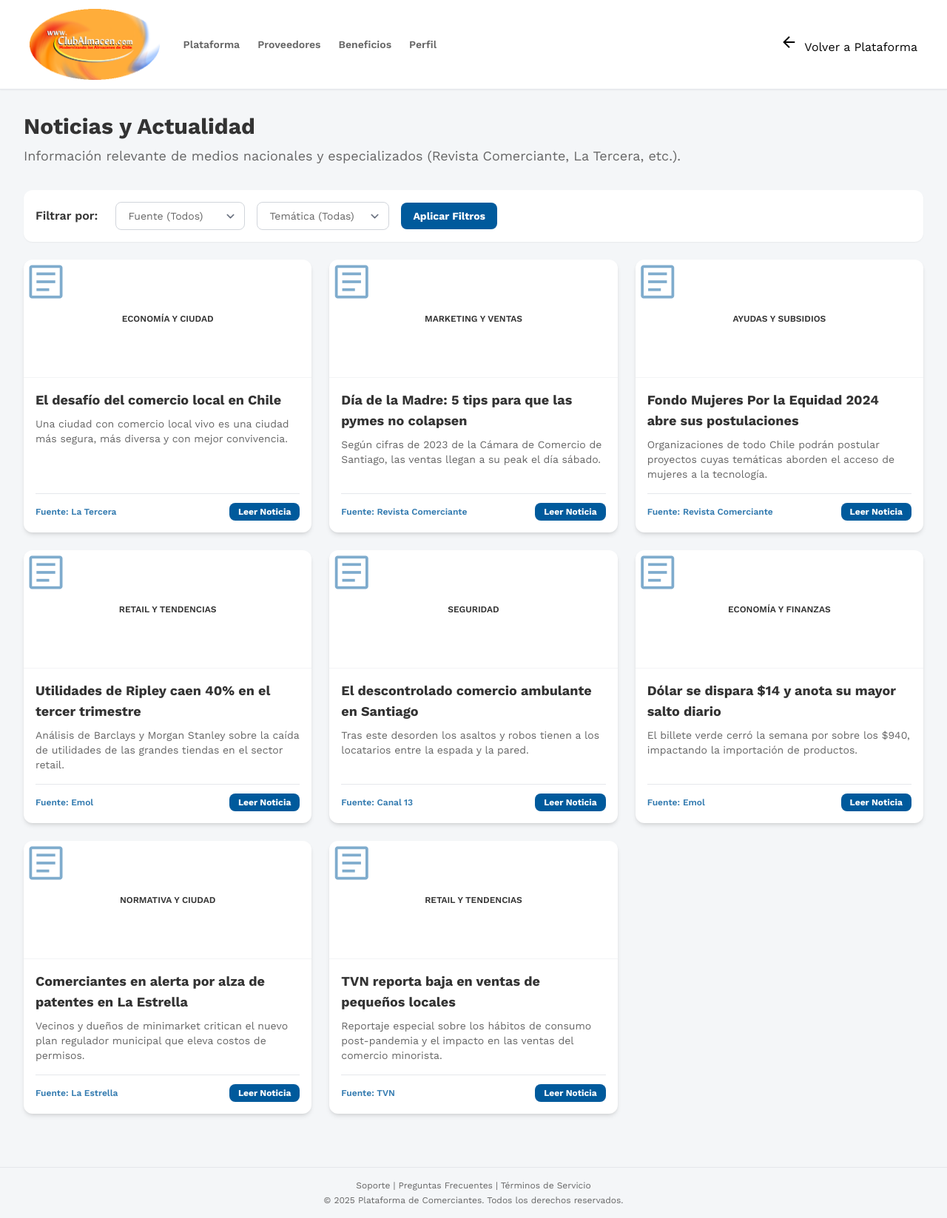
After one commit to MartinAlonsooo/ProyectoFinalForo-main-martin, a Django app: page /noticias/ in a window 1280 px wide. The commit adds this page. Shown: the whole page at 74% size. Run offline with Django 5.2, Linux system fonts and the light colour scheme; some libraries are stand-ins or nearby versions.

Commit message:
agregué funcionalidd noticias pero hay que mejorar

```diff
--- /dev/null
+++ b/usuarios/templates/usuarios/noticias.html
@@ -0,0 +1,149 @@
+{% load static %}
+{% load my_custom_filters %}
+<!DOCTYPE html>
+<html class="light" lang="es">
+<head>
+    <meta charset="utf-8"/>
+    <meta content="width=device-width, initial-scale=1.0" name="viewport"/>
+    <title>Noticias del Rubro</title>
+    <script src="https://cdn.tailwindcss.com?plugins=forms,container-queries"></script>
+
+    <link href="https://fonts.googleapis.com/css2?family=Work+Sans:wght@400;500;600;700&display=swap" rel="stylesheet"/>
+    <link href="https://fonts.googleapis.com/css2?family=Material+Symbols+Outlined" rel="stylesheet"/>
+
+    <script id="tailwind-config">
+        tailwind.config = {
+          darkMode: "class",
+          theme: {
+            extend: {
+              colors: {
+                "primary": "#005A9C",
+                "secondary": "#FF9800",
+                "background-light": "#F4F6F8",
+                "background-dark": "#101c22",
+                "text-light": "#333333",
+                "text-dark": "#F4F6F8",
+                "text-muted-light": "#666666",
+                "text-muted-dark": "#a0aec0",
+              },
+              fontFamily: {
+                "display": ["Work Sans", "sans-serif"],
+              },
+              borderRadius: {"DEFAULT": "0.25rem", "lg": "0.5rem", "xl": "0.75rem", "full": "9999px"},
+            },
+          },
+        }
+    </script>
+</head>
+<body class="bg-background-light dark:bg-background-dark font-display">
+    <div class="relative flex h-auto min-h-screen w-full flex-col group/design-root overflow-x-hidden">
+        <div class="layout-container flex h-full grow flex-col">
+
+            <header class="flex items-center justify-between whitespace-nowrap bg-white dark:bg-background-dark border-b border-solid border-gray-200 dark:border-gray-700 px-10 py-3 shadow-sm sticky top-0 z-50">
+                <div class="flex items-center gap-8">
+                    <div class="flex items-center gap-3">
+                        <img src="{% static 'img/logoClubAlmacen.png' %}" alt="Logo de la Plataforma" class="h-24 w-auto"/>
+                    </div>
+                    <nav class="hidden md:flex gap-6 text-text-muted-light dark:text-text-muted-dark font-semibold text-sm">
+                        <a href="{% url 'plataforma_comerciante' %}" class="hover:text-primary transition-colors">Plataforma</a>
+                        <a href="{% url 'directorio' %}" class="hover:text-primary transition-colors">Proveedores</a>
+                        <a href="{% url 'beneficios' %}" class="hover:text-primary transition-colors">Beneficios</a>
+                        <a href="{% url 'perfil' %}" class="hover:text-primary transition-colors">Perfil</a>
+                    </nav>
+                </div>
+                <div class="flex justify-end gap-4 items-center">
+                    <a href="{% url 'plataforma_comerciante' %}" class="btn btn-outline-secondary">
+                        <i class="material-symbols-outlined me-1">arrow_back</i>
+                        <span class="hidden sm:inline">Volver a Plataforma</span>
+                    </a>
+                </div>
+            </header>
+
+            <main class="flex-1 w-full max-w-screen-xl mx-auto p-6 lg:p-8">
+
+                <h1 class="text-3xl font-bold text-text-light dark:text-text-dark mb-2">Noticias y Actualidad</h1>
+                <p class="text-text-muted-light dark:text-text-muted-dark text-lg mb-8">Información relevante de medios nacionales y especializados (Revista Comerciante, La Tercera, etc.).</p>
+
+                <form method="get" action="{% url 'noticias' %}" id="filter-news-form" class="flex flex-wrap gap-4 mb-6 items-center bg-white p-4 rounded-xl shadow-sm">
+
+                    <h3 class="text-base font-semibold text-text-light mr-2">Filtrar por:</h3>
+
+                    {# Filtro por Periodico/Fuente #}
+                    <select name="fuente" onchange="document.getElementById('filter-news-form').submit()"
+                            class="px-4 py-2 border border-gray-300 rounded-lg text-sm text-text-muted-light focus:ring-primary focus:border-primary">
+                        <option value="TODOS" {% if source_seleccionada == 'TODOS' %}selected{% endif %}>
+                            Fuente (Todos)
+                        </option>
+                        {% for source in fuentes %}
+                            <option value="{{ source }}" {% if source == source_seleccionada %}selected{% endif %}>
+                                {{ source }}
+                            </option>
+                        {% endfor %}
+                    </select>
+
+                    {# Filtro por Temática/Temas #}
+                    <select name="tematica" onchange="document.getElementById('filter-news-form').submit()"
+                            class="px-4 py-2 border border-gray-300 rounded-lg text-sm text-text-muted-light focus:ring-primary focus:border-primary">
+                        <option value="TODOS" {% if theme_seleccionada == 'TODOS' %}selected{% endif %}>
+                            Temática (Todas)
+                        </option>
+                        {% for theme in tematicas %}
+                            <option value="{{ theme }}" {% if theme == theme_seleccionada %}selected{% endif %}>
+                                {{ theme }}
+                            </option>
+                        {% endfor %}
+                    </select>
+
+                    <button type="submit" class="px-4 py-2 bg-primary text-white text-sm font-bold rounded-lg hover:bg-primary/90 transition-colors">
+                        Aplicar Filtros
+                    </button>
+
+                    {% if source_seleccionada != 'TODOS' or theme_seleccionada != 'TODOS' %}
+                    <a href="{% url 'noticias' %}" class="text-sm text-red-500 hover:text-red-700 underline ml-auto">Limpiar Filtros</a>
+                    {% endif %}
+                </form>
+
+
+                <div class="grid grid-cols-1 sm:grid-cols-2 lg:grid-cols-3 gap-6">
+
+                    {% for news in noticias %}
+                    <div class="bg-white dark:bg-white rounded-xl shadow-md overflow-hidden flex flex-col group hover:shadow-xl transition-shadow duration-300">
+
+                        <div class="relative p-4 h-40 flex items-center justify-center overflow-hidden border-b border-gray-100">
+                            <span class="material-symbols-outlined text-6xl text-primary opacity-50 absolute inset-0 m-auto">article</span>
+                            <h4 class="text-xs font-semibold uppercase text-text-light z-10 p-2 bg-white/70 backdrop-blur-sm rounded-lg">{{ news.theme }}</h4>
+                        </div>
+
+                        <div class="p-4 flex-1 flex flex-col">
+                            <h3 class="text-lg font-bold text-text-light dark:text-text-dark mb-2">{{ news.title }}</h3>
+                            <p class="text-text-muted-light text-sm mb-4 flex-grow">{{ news.snippet|truncatechars:150 }}</p>
+
+                            <div class="flex items-center justify-between mt-auto border-t pt-3">
+                                <span class="text-xs font-semibold text-primary/80">Fuente: {{ news.source }}</span>
+                                <a href="{{ news.url }}" target="_blank"
+                                   class="px-3 py-1 bg-primary text-white text-xs font-bold rounded-lg hover:bg-primary/90 transition-colors">
+                                    Leer Noticia
+                                </a>
+                            </div>
+                        </div>
+                    </div>
+                    {% empty %}
+                        <div class="col-span-full bg-white dark:bg-white p-10 rounded-xl shadow-sm text-center">
+                            <span class="material-symbols-outlined text-6xl text-text-muted-light mb-4">info</span>
+                            <p class="text-lg font-semibold text-text-muted-light">No se encontraron noticias que coincidan con los filtros seleccionados.</p>
+                            <p class="text-sm text-text-muted-light mt-2">Intenta con otra combinación de fuente y temática.</p>
+                        </div>
+                    {% endfor %}
+
+                </div>
+
+            </main>
+        </div>
+
+        <footer class="text-center text-xs text-text-muted-light border-t border-gray-200 py-4 mt-10">
+            <p>Soporte | Preguntas Frecuentes | Términos de Servicio</p>
+            <p class="mt-1">© 2025 Plataforma de Comerciantes. Todos los derechos reservados.</p>
+        </footer>
+    </div>
+</body>
+</html>
--- a/usuarios/urls.py
+++ b/usuarios/urls.py
@@ -1,4 +1,4 @@
-# usuarios/urls.py (CONTENIDO COMPLETO MODIFICADO)
+# usuarios/urls.py (CÓDIGO COMPLETO MODIFICADO)
 
 from django.urls import path
 from . import views
@@ -21,6 +21,9 @@ urlpatterns = [
     path('directorio/', views.directorio_view, name='directorio'),
     path('directorio/<int:pk>/', views.proveedor_perfil_view, name='proveedor_perfil'),
 
+    # NOTICIAS (NUEVO)
+    path('noticias/', views.noticias_view, name='noticias'),
+
     # GESTIÓN DE ROLES (NUEVAS RUTAS AÑADIDAS)
     path('proveedor/solicitar/', views.solicitar_rol_proveedor_view, name='solicitar_proveedor'),
     path('proveedores/dashboard/', views.proveedor_dashboard_view, name='proveedor_dashboard'),
--- a/usuarios/views.py
+++ b/usuarios/views.py
@@ -7,8 +7,10 @@ from django.core.files.storage import default_storage
 from django.utils import timezone
 from django.db.models import Count, Q
 from django.db import IntegrityError
-from datetime import timedelta, date # <-- Se añade 'date' para la lógica de notificaciones
+from datetime import timedelta, date
 from django.contrib.auth.decorators import login_required
+from django.templatetags.static import static # Importar para usar static() en el backend
+
 
 # Importamos todos los modelos y opciones
 from .models import (
@@ -30,90 +32,110 @@ from .forms import (
 
 # --- SIMULACIÓN DE ESTADO DE SESIÓN GLOBAL ---
 current_logged_in_user = None
-
-# Definición de Roles Display (usando ROLES_CHOICES del modelo)
 ROLES_DISPLAY = dict(ROLES_CHOICES)
 
-# --- FUNCIÓN HELPER: Genera Notificaciones Simuladas (NUEVO) ---
+# --- DATOS DE NOTICIAS EXTERNAS (DATASET COMPLETO Y REALISTA) ---
+ALL_EXTERNAL_NEWS = [
+    {
+        'title': "El desafío del comercio local en Chile",
+        'snippet': "Una ciudad con comercio local vivo es una ciudad más segura, más diversa y con mejor convivencia.",
+        'url': "https://www.nuevopoder.cl/basta-con-guardias-el-desafio-del-comercio-local-en-chile/",
+        'source': "La Tercera",
+        'theme': "Economía y Ciudad",
+        'image_url': static('img/logos/latercera.png')
+    },
+    {
+        'title': "Día de la Madre: 5 tips para que las pymes no colapsen",
+        'snippet': "Según cifras de 2023 de la Cámara de Comercio de Santiago, las ventas llegan a su peak el día sábado.",
+        'url': "https://comerciante.lacuarta.com/categoria/noticias",
+        'source': "Revista Comerciante",
+        'theme': "Marketing y Ventas",
+        'image_url': static('img/logos/comerciante.png')
+    },
+    {
+        'title': "Fondo Mujeres Por la Equidad 2024 abre sus postulaciones",
+        'snippet': "Organizaciones de todo Chile podrán postular proyectos cuyas temáticas aborden el acceso de mujeres a la tecnología.",
+        'url': "https://comerciante.lacuarta.com/categoria/noticias",
+        'source': "Revista Comerciante",
+        'theme': "Ayudas y Subsidios",
+        'image_url': static('img/logos/comerciante.png')
+    },
+    {
+        'title': "Utilidades de Ripley caen 40% en el tercer trimestre",
+        'snippet': "Análisis de Barclays y Morgan Stanley sobre la caída de utilidades de las grandes tiendas en el sector retail.",
+        'url': "https://www.emol.com/movil/economia/index.aspx",
+        'source': "Emol",
+        'theme': "Retail y Tendencias",
+        'image_url': static('img/logos/emol.png')
+    },
+    {
+        'title': "El descontrolado comercio ambulante en Santiago",
+        'snippet': "Tras este desorden los asaltos y robos tienen a los locatarios entre la espada y la pared.",
+        'url': "https://www.youtube.com/watch?v=80a7qy5SkjA",
+        'source': "Canal 13",
+        'theme': "Seguridad",
+        'image_url': static('img/logos/canal13.png')
+    },
+    {
+        'title': "Dólar se dispara $14 y anota su mayor salto diario",
+        'snippet': "El billete verde cerró la semana por sobre los $940, impactando la importación de productos.",
+        'url': "https://www.emol.com/movil/economia/index.aspx",
+        'source': "Emol",
+        'theme': "Economía y Finanzas",
+        'image_url': static('img/logos/emol.png')
+    },
+    {
+        'title': "Comerciantes en alerta por alza de patentes en La Estrella",
+        'snippet': "Vecinos y dueños de minimarket critican el nuevo plan regulador municipal que eleva costos de permisos.",
+        'url': "#",
+        'source': "La Estrella",
+        'theme': "Normativa y Ciudad",
+        'image_url': static('img/logos/laestrella.png')
+    },
+    {
+        'title': "TVN reporta baja en ventas de pequeños locales",
+        'snippet': "Reportaje especial sobre los hábitos de consumo post-pandemia y el impacto en las ventas del comercio minorista.",
+        'url': "#",
+        'source': "TVN",
+        'theme': "Retail y Tendencias",
+        'image_url': static('img/logos/tvn.png')
+    },
+]
+
+# Recopilar fuentes y temas únicos para los filtros del front-end
+UNIQUE_SOURCES = sorted(list(set(news['source'] for news in ALL_EXTERNAL_NEWS)))
+UNIQUE_THEMES = sorted(list(set(news['theme'] for news in ALL_EXTERNAL_NEWS)))
+
+
+# --- FUNCIÓN HELPER: Genera Notificaciones Simuladas (se mantiene) ---
 def generar_notificaciones_simuladas(comerciante):
     notificaciones = []
     hoy = timezone.now().date()
     puntos_actuales = comerciante.puntos
 
     # 1. Notificaciones de Beneficios
-
-    # Nuevos descuentos o promociones disponibles (últimos 7 días)
     nuevos_beneficios = Beneficio.objects.filter(fecha_creacion__date__gte=hoy - timedelta(days=7)).order_by('-fecha_creacion')
     if nuevos_beneficios.exists():
-        notificaciones.append({
-            'tipo': '🔔 Beneficio',
-            'mensaje': f'¡Hay {nuevos_beneficios.count()} nuevos descuentos y promociones disponibles!',
-            'url': '/beneficios/',
-            'tiempo': 'Hace poco',
-            'color': 'text-secondary',
-        })
-
-    # Beneficio cerca de vencer (próximos 7 días)
-    beneficios_vencer = Beneficio.objects.filter(
-        vence__isnull=False,
-        vence__range=[hoy, hoy + timedelta(days=7)]
-    ).order_by('vence')
+        notificaciones.append({'tipo': '🔔 Beneficio', 'mensaje': f'¡Hay {nuevos_beneficios.count()} nuevos descuentos y promociones disponibles!', 'url': '/beneficios/', 'tiempo': 'Hace poco', 'color': 'text-secondary',})
+    beneficios_vencer = Beneficio.objects.filter(vence__isnull=False, vence__range=[hoy, hoy + timedelta(days=7)]).order_by('vence')
     if beneficios_vencer.exists():
-        notificaciones.append({
-            'tipo': '🔔 Beneficio',
-            'mensaje': f'{beneficios_vencer.count()} beneficios están por vencer. ¡No los pierdas!',
-            'url': '/beneficios/',
-            'tiempo': '¡Urgente!',
-            'color': 'text-red-500',
-        })
-
-    # Puntos acumulados o canjeables (simulado si tiene 100+ puntos)
+        notificaciones.append({'tipo': '🔔 Beneficio', 'mensaje': f'{beneficios_vencer.count()} beneficios están por vencer. ¡No los pierdas!', 'url': '/beneficios/', 'tiempo': '¡Urgente!', 'color': 'text-red-500',})
     if puntos_actuales >= 100:
-        notificaciones.append({
-            'tipo': '🔔 Puntos',
-            'mensaje': f'Acumulaste {puntos_actuales} puntos. ¡Ya puedes canjear!',
-            'url': '/beneficios/',
-            'tiempo': 'Ahora',
-            'color': 'text-green-500',
-        })
+        notificaciones.append({'tipo': '🔔 Puntos', 'mensaje': f'Acumulaste {puntos_actuales} puntos. ¡Ya puedes canjear!', 'url': '/beneficios/', 'tiempo': 'Ahora', 'color': 'text-green-500',})
 
     # 2. Invitaciones
+    fecha_evento_simulado = hoy + timedelta(days=2)
+    notificaciones.append({'tipo': '📨 Invitación', 'mensaje': f'Recordatorio: Taller de Marketing para Almacenes este {fecha_evento_simulado.strftime("%d/%m")}.', 'url': '#', 'tiempo': 'Hace 1 día', 'color': 'text-primary',})
 
-    # Invitación a evento, capacitación, taller (Simulación)
-    fecha_evento_simulado = hoy + timedelta(days=2)
-    notificaciones.append({
-        'tipo': '📨 Invitación',
-        'mensaje': f'Recordatorio: Taller de Marketing para Almacenes este {fecha_evento_simulado.strftime("%d/%m")}.',
-        'url': '#',
-        'tiempo': 'Hace 1 día',
-        'color': 'text-primary',
-    })
+    # 4. Redes Sociales integradas
+    notificaciones.append({'tipo': '📱 Contenido', 'mensaje': '¡Nuevo video! 5 Claves para Optimizar tu Inventario de Minimarket.', 'url': 'https://www.youtube.com/user/ClubAlmacen', 'tiempo': 'Hace 3 horas', 'color': 'text-red-600',})
 
-    # 4. Redes Sociales integradas (Simulación)
-
-    # Nuevo video en YouTube del Club
-    notificaciones.append({
-        'tipo': '📱 Contenido',
-        'mensaje': '¡Nuevo video! 5 Claves para Optimizar tu Inventario de Minimarket.',
-        'url': 'https://www.youtube.com/user/ClubAlmacen',
-        'tiempo': 'Hace 3 horas',
-        'color': 'text-red-600',
-    })
-
-    # 6. Reuniones (Simulación)
-
-    # Invitación a reunión
-    notificaciones.append({
-        'tipo': '💬 Reunión',
-        'mensaje': 'Invitación a Reunión de Socios de Santiago Centro (Google Meet).',
-        'url': '#',
-        'tiempo': 'Hoy',
-        'color': 'text-purple-600',
-    })
+    # 6. Reuniones
+    notificaciones.append({'tipo': '💬 Reunión', 'mensaje': 'Invitación a Reunión de Socios de Santiago Centro (Google Meet).', 'url': '#', 'tiempo': 'Hoy', 'color': 'text-purple-600',})
 
     return notificaciones
 
-# --- FUNCIÓN DE CÁLCULO DE NIVEL ---
+# --- FUNCIÓN DE CÁLCULO DE NIVEL (se mantiene) ---
 def calcular_nivel_y_progreso(puntos):
     NIVELES_VALORES = [nivel[0] for nivel in NIVELES]
     UMBRAL_PUNTOS = 100
@@ -146,7 +168,7 @@ def calcular_nivel_y_progreso(puntos):
         'proximo_nivel': proximo_nivel_display,
     }
 
-# --- Helper Function for Online Status ---
+# --- Helper Function for Online Status (se mantiene) ---
 def is_online(last_login):
     """Determina si un usuario/proveedor está en línea (última conexión en los últimos 5 minutos)."""
     if not last_login:
@@ -154,7 +176,7 @@ def is_online(last_login):
     return (timezone.now() - last_login) < timedelta(minutes=5)
 
 
-# --- VISTAS DE AUTENTICACIÓN Y PERFIL ---
+# --- VISTAS DE AUTENTICACIÓN Y PERFIL (se mantienen) ---
 
 def index(request):
     return redirect('registro')
@@ -357,7 +379,7 @@ def perfil_view(request):
     return render(request, 'usuarios/perfil.html', context)
 
 
-# --- VISTA PRINCIPAL DE LA PLATAFORMA (Foro) ---
+# --- VISTA PRINCIPAL DE LA PLATAFORMA (Foro y Noticias) ---
 
 def plataforma_comerciante_view(request):
     global current_logged_in_user
@@ -366,6 +388,7 @@ def plataforma_comerciante_view(request):
         messages.warning(request, 'Por favor, inicia sesión para acceder a la plataforma.')
         return redirect('login')
 
+    # Restricción: Solo posts de Admin (se mantiene)
     posts_query = Post.objects.select_related('comerciante').filter(
         comerciante__rol='ADMIN'
     ).annotate(
@@ -389,6 +412,10 @@ def plataforma_comerciante_view(request):
     # Generar notificaciones
     notificaciones = generar_notificaciones_simuladas(current_logged_in_user)
 
+    # --- SIMULACIÓN DE NOTICIAS EXTERNAS (FUNCIONALIDAD 12.3) ---
+    # Mostramos las primeras 4 noticias para el sidebar.
+    external_news_sidebar = ALL_EXTERNAL_NEWS[:4]
+
     context = {
         'comerciante': current_logged_in_user,
         'rol_usuario': ROLES_DISPLAY.get(current_logged_in_user.rol, 'Usuario'),
@@ -401,14 +428,47 @@ def plataforma_comerciante_view(request):
         'is_admin': current_logged_in_user.rol == 'ADMIN',
 
         'notificaciones': notificaciones,
+        'external_news': external_news_sidebar, # <-- PASAMOS LAS PRIMERAS 4
     }
 
     return render(request, 'usuarios/plataforma_comerciante.html', context)
 
 
+# --- NUEVA VISTA PARA LA CUADRÍCULA DE NOTICIAS CON FILTROS (NUEVO) ---
+def noticias_view(request):
+
+    # 1. Obtener filtros
+    source_filter = request.GET.get('fuente', 'TODOS')
+    theme_filter = request.GET.get('tematica', 'TODOS')
+
+    # 2. Aplicar filtros
+    filtered_news = ALL_EXTERNAL_NEWS
+
+    if source_filter != 'TODOS':
+        filtered_news = [news for news in filtered_news if news['source'] == source_filter]
+
+    if theme_filter != 'TODOS':
+        filtered_news = [news for news in filtered_news if news['theme'] == theme_filter]
+
+    context = {
+        'noticias': filtered_news,
+        'fuentes': UNIQUE_SOURCES,
+        'tematicas': UNIQUE_THEMES,
+        'source_seleccionada': source_filter,
+        'theme_seleccionada': theme_filter,
+        'comerciante': current_logged_in_user,
+        # Necesario para el header
+        'current_user_name': current_logged_in_user.nombre_apellido if current_logged_in_user else 'Usuario',
+        'current_user_img': current_logged_in_user.get_profile_picture_url() if current_logged_in_user else '',
+    }
+
+    return render(request, 'usuarios/noticias.html', context)
+
+
 def publicar_post_view(request):
     global current_logged_in_user
 
+    # Restricción: Solo Admins pueden publicar
     if not current_logged_in_user or current_logged_in_user.rol != 'ADMIN':
         messages.error(request, 'No tienes permiso para crear publicaciones en el foro.')
         return redirect('plataforma_comerciante')
@@ -518,8 +578,6 @@ def like_post_view(request, post_id):
     return redirect('plataforma_comerciante')
 
 
-# --- VISTA DE BENEFICIOS ---
-
 def beneficios_view(request):
     global current_logged_in_user
 
@@ -568,8 +626,6 @@ def beneficios_view(request):
     return render(request, 'usuarios/beneficios.html', context)
 
 
-# --- GESTIÓN DE ROLES (NUEVO) ---
-
 def solicitar_rol_proveedor_view(request):
     global current_logged_in_user
 
@@ -612,7 +668,6 @@ def proveedor_dashboard_view(request):
     return render(request, 'usuarios/proveedor_dashboard.html', context)
 
 
-# --- VISTAS DEL DIRECTORIO (NUEVO) ---
 def directorio_view(request):
 
     # --- 1. SIMULACIÓN DE DATOS DE PROVEEDORES (Para asegurar que hay datos para mostrar) ---
@@ -670,6 +725,7 @@ def directorio_view(request):
 
 
 def proveedor_perfil_view(request, pk):
+    global current_logged_in_user
     proveedor = get_object_or_404(Proveedor, pk=pk)
 
     is_online_status = is_online(proveedor.ultima_conexion)
```
Also changed, not shown: usuarios/templates/usuarios/plataforma_comerciante.html (+60 -36 lines).
